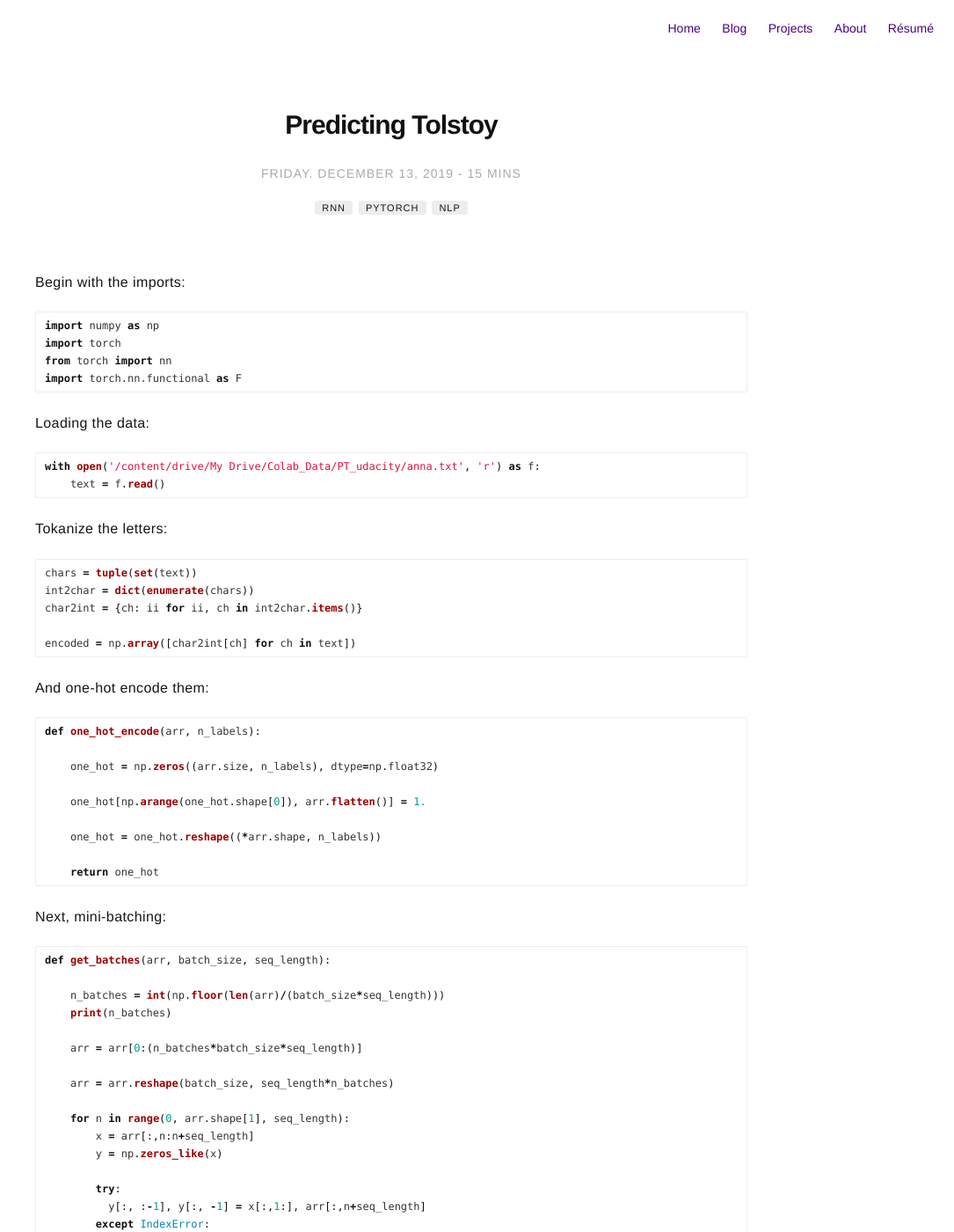
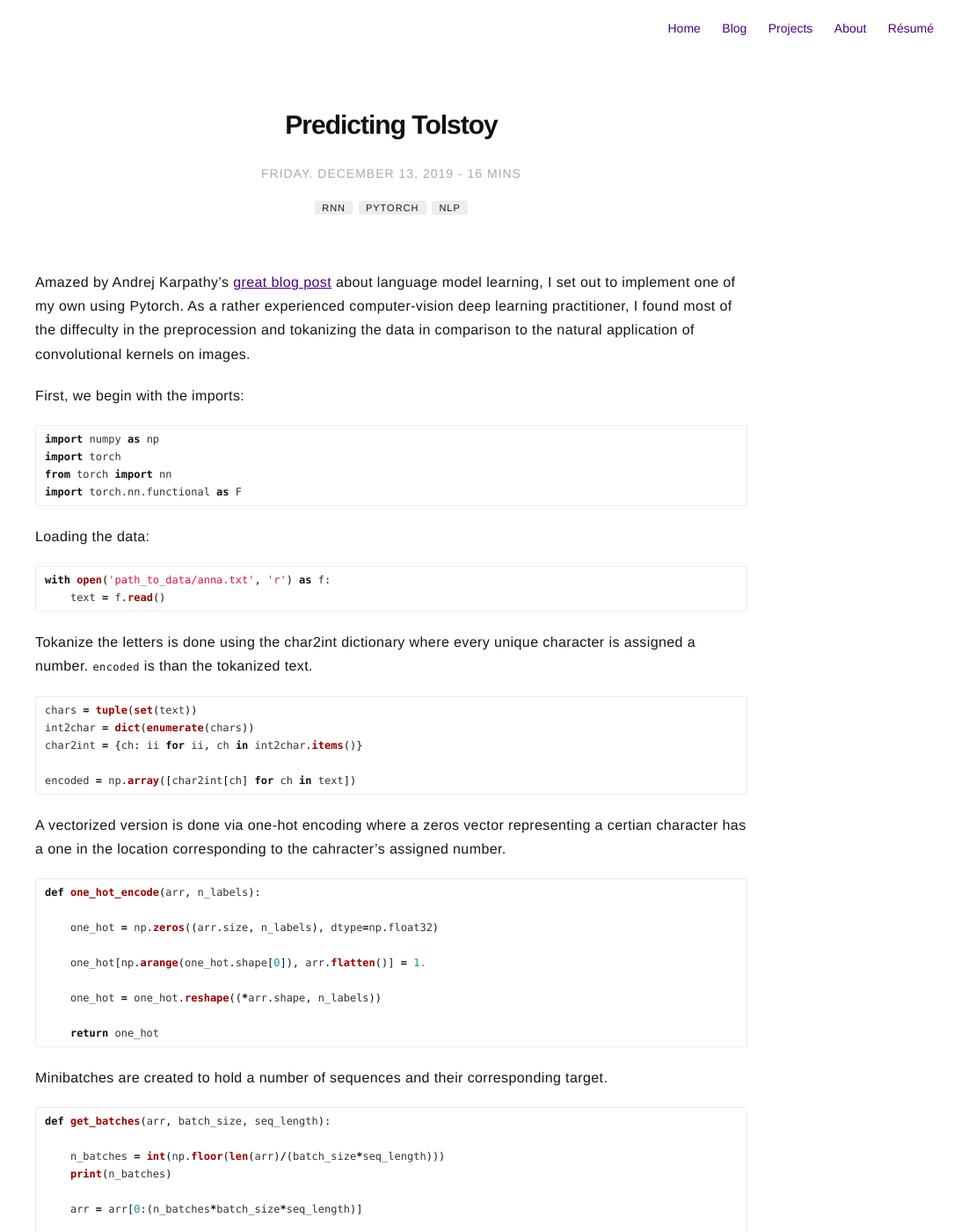
Before and after one commit to perlitz/perlitz.github.io, a Jekyll site: the page built from _posts/2019-13-12-predicting-tolstoy-work-by-word.markdown, in a window 1280 px wide and 1400 px high. Shown: the whole window at 88% size, without its empty margins (195-1280 px from the left). Built offline with Jekyll 4.4.1, drawn with Linux system fonts in a browser that asks for light colours; comment, search, counter and statistics services are not loaded; some of the changed text lies outside the part shown.

Commit message:
Edit posts

````diff
--- a/_posts/2019-13-12-my-favorite-films.markdown
+++ b/_posts/2019-13-12-my-favorite-films.markdown
@@ -8,6 +8,7 @@ Tag:
 star: true
 category: blog
 author: yotam
+Hidden: true
 
 description: A list of movies I like
 ---
--- a/_posts/2019-13-12-predicting-tolstoy-work-by-word.markdown
+++ b/_posts/2019-13-12-predicting-tolstoy-work-by-word.markdown
@@ -14,7 +14,9 @@ author: yotam
 description: A simple character prediction excercise
 ---
 
-  Begin with the imports:
+ Amazed by Andrej Karpathy's [great blog post](http://karpathy.github.io/2015/05/21/rnn-effectiveness/) about language model learning, I set out to implement one of my own using Pytorch. As a rather experienced computer-vision deep learning practitioner, I found most of the diffeculty in the preprocession and tokanizing the data in comparison to the natural application of convolutional kernels on images.
+
+First, we begin with the imports:
 
 ```python
 import numpy as np
@@ -26,11 +28,11 @@ import torch.nn.functional as F
 Loading the data:
 
 ```python
-with open('/content/drive/My Drive/Colab_Data/PT_udacity/anna.txt', 'r') as f:
+with open('path_to_data/anna.txt', 'r') as f:
     text = f.read()
 ```
 
-Tokanize the letters:
+Tokanize the letters is done using the char2int dictionary where every unique character is assigned a number. `encoded` is than the tokanized text.
 
 ```python
 chars = tuple(set(text))
@@ -40,7 +42,7 @@ char2int = {ch: ii for ii, ch in int2char.items()}
 encoded = np.array([char2int[ch] for ch in text])
 ```
 
-And one-hot encode them:
+A vectorized version is done via one-hot encoding where a zeros vector representing a certian character has a one in the location corresponding to the cahracter's assigned number.
 
 ```python
 def one_hot_encode(arr, n_labels):
@@ -54,7 +56,7 @@ def one_hot_encode(arr, n_labels):
     return one_hot
 ```
 
-Next, mini-batching:
+Minibatches are created to hold a number of sequences and their corresponding target.
 
 ```python
 def get_batches(arr, batch_size, seq_length):
@@ -93,8 +95,8 @@ And defining the network:
 ```python
 class CharRNN(nn.Module):
 
-    def __init__(self, tokens, n_hidden=256, n_layers=2,
-                               drop_prob=0.5, lr=0.001):
+    def __init__(self, tokens, n_hidden=256, n_layers=2, drop_prob=0.5, lr=0.001):
+
         super().__init__()
         self.drop_prob = drop_prob
         self.n_layers = n_layers
@@ -247,7 +249,7 @@ Once training is done, one may save the checkpoint:
 
 ```python
 # change the name, for saving multiple files
-model_name = '/content/drive/My Drive/Colab_Data/PT_udacity/rnn_20_epoch.net'
+model_name = 'path_to_save/rnn_20_epoch.net'
 
 checkpoint = {'n_hidden': net.n_hidden,
               'n_layers': net.n_layers,
````
Also changed, not shown: _posts/2016-01-23-indigo-jekyll-theme.markdown (deleted, +0 -39 lines), _posts/2019-12-12-pandas-tutorial.markdown (+22 -19 lines).
